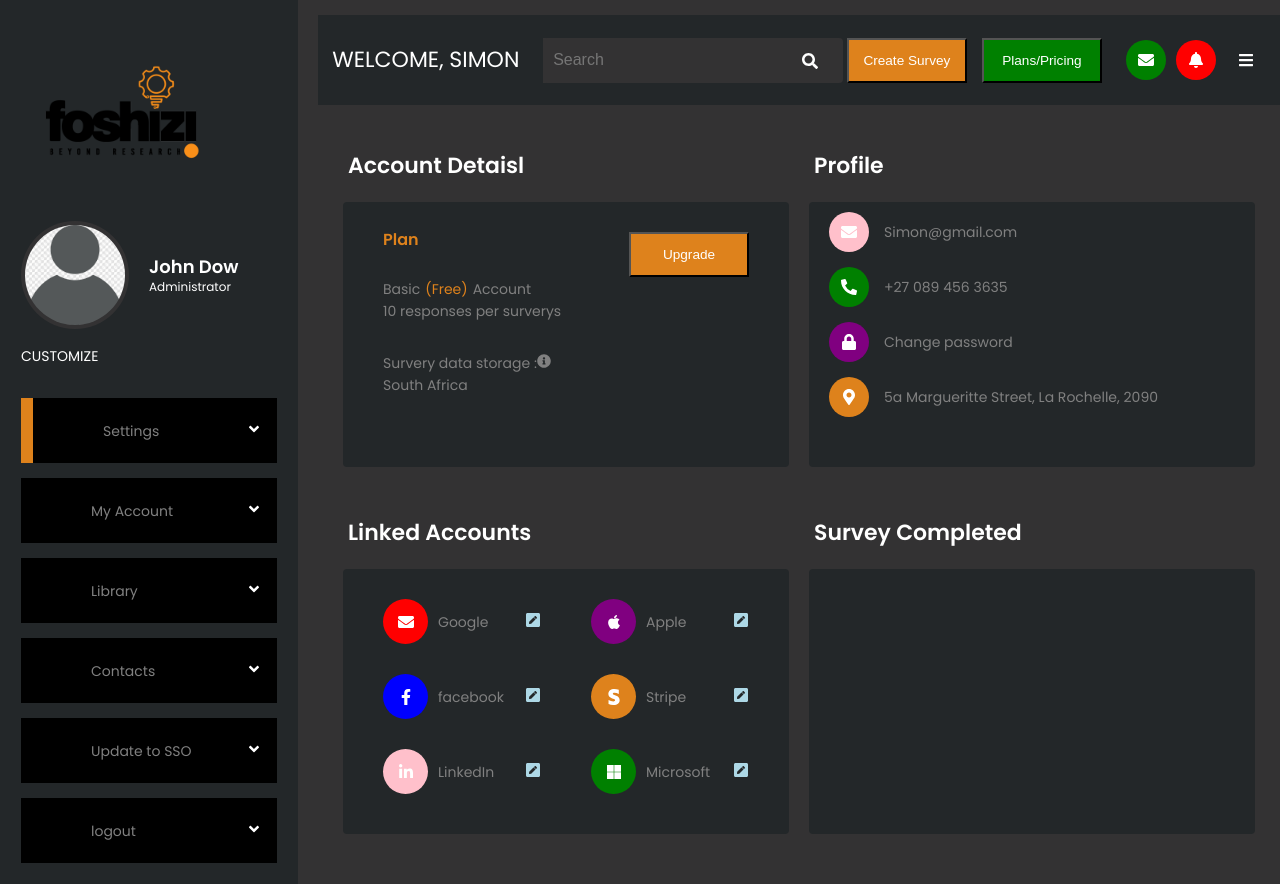
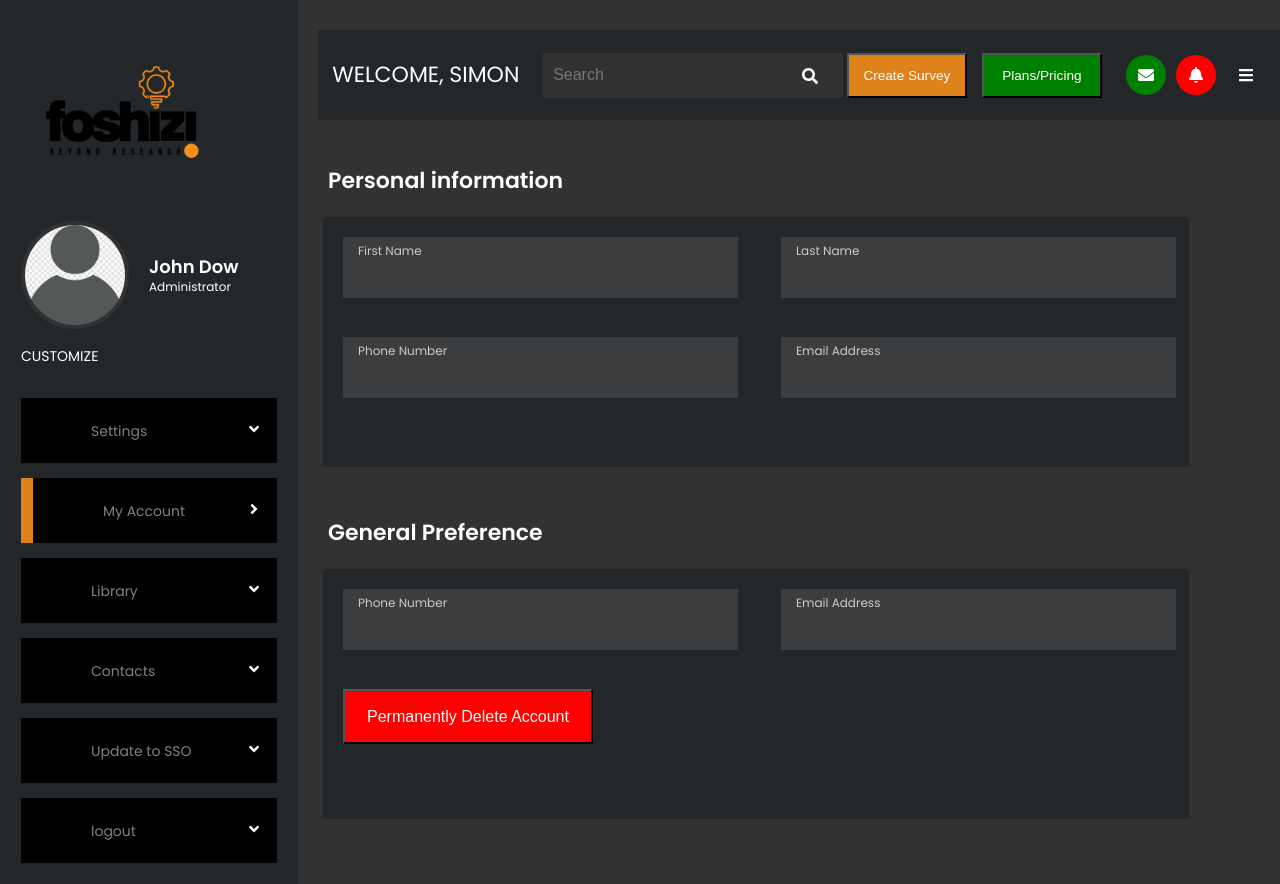
Before and after one commit to mwingrov/Foshizi, a Next.js app: page /dashboard in a window 1280 px wide. Built offline with nearby package versions, Linux system fonts and the light colour scheme.

Commit message:
features : My account pannel

```diff
--- a/src/components/base/button/ButtonElement.js
+++ b/src/components/base/button/ButtonElement.js
@@ -7,9 +7,11 @@ export const ButtonBtn = styled.button`
       ? "#de821c"
       : bg === "secondary"
       ? "green"
+      : bg === "danger"
+      ? "red"
       : "transparent"};
   white-space: nowrap;
-  height: 45px;
+  height: 55px;
   color: "#FFF";
   font-size: ${({ size }) =>
     size === "lg" ? "1.25rem" : size === "md" ? "1rem" : "0.85rem"};
@@ -26,7 +28,7 @@ export const ButtonBtn = styled.button`
     color: #3b3d3f;
   }
 
-  @media (min-width: 768px) {
+  @media (min-width: 1024px) {
     width: ${({ size }) =>
       size === "lg" ? "300px" : size === "md" ? "250px" : "120px"};
     height: ${({ size }) =>
--- a/src/components/base/card/cardElement.js
+++ b/src/components/base/card/cardElement.js
@@ -26,10 +26,11 @@ export const CardHeading = styled.h3`
 `;
 export const CardContainer = styled.div`
   height: 100%;
+  overflow: auto;
   background: #232729;
   border-radius: 4px;
   padding: 20px;
   @media (min-width: 768px) {
-    padding: 10px 20px;
+    padding: 20px;
   }
 `;
--- a/src/components/base/iconSideLink/index.js
+++ b/src/components/base/iconSideLink/index.js
@@ -7,9 +7,7 @@ const IconSideLink = ({ linkName, linkIcon, showActivePanel }) => {
     <LinkWrapper showActivePanel={showActivePanel}>
       {/* {linkIcon} */}
       <LinkElement>{linkName}</LinkElement>
-      <Arrow>
-        <FaAngleDown />
-      </Arrow>
+      <Arrow>{showActivePanel ? <FaAngleRight /> : <FaAngleDown />}</Arrow>
     </LinkWrapper>
   );
 };
--- a/src/components/base/input/InputElement.js
+++ b/src/components/base/input/InputElement.js
@@ -3,7 +3,7 @@ import styled from "styled-components";
 export const FormInputGroup = styled.div`
   position: relative;
   width: 100%;
-  height: 35px;
+  height: 50px;
   display: flex;
   flex-direction: column;
   background-color: #3b3d3f;
@@ -12,10 +12,10 @@ export const FormInputGroup = styled.div`
 export const FormLabel = styled.label`
   position: absolute;
   z-index: 1;
-  font-size: 14px;
-  padding-left: 10px;
-  padding-top: 10px;
-  margin-bottom: 10px;
+  font-size: 12px;
+  padding-left: 15px;
+  padding-top: 7.5px;
+  margin-bottom: 5px;
   color: #ccc;
 `;
 
@@ -26,7 +26,20 @@ export const FormInput = styled.input`
   height: calc(100% - 10px);
   outline: none;
   background-color: #3b3d3f;
-  padding-left: 10px;
+  padding-left: 15px;
   padding-top: 20px;
   font-size: 14px;
+  color: #fff;
 `;
+
+export const InputGroup = styled.div`
+  display: flex;
+  flex-direction: column;
+  background: #232729;
+  @media (min-width: 768px) {
+    flex-direction: row;
+    justify-content: space-between;
+    gap: 50px;
+    margin-bottom: 50px;
+  }
+`;
--- a/src/components/base/input/index.js
+++ b/src/components/base/input/index.js
@@ -1,10 +1,10 @@
 import { FormInputGroup, FormInput, FormLabel } from "./InputElement";
 
-const Input = () => {
+const Input = ({ label, type }) => {
   return (
     <FormInputGroup>
-      <FormLabel>Username</FormLabel>
-      <FormInput type="text"></FormInput>
+      <FormLabel>{label}</FormLabel>
+      <FormInput type={type}></FormInput>
     </FormInputGroup>
   );
 };
--- a/src/components/cards/chatCard/ChatElement.js
+++ b/src/components/cards/chatCard/ChatElement.js
@@ -1,5 +1,57 @@
 import styled from "styled-components";
 
 export const ChatContainer = styled.div``;
+export const ChatSender = styled.div`
+  display: flex;
+  align-items: center;
+  gap: 15px;
+  margin: 5px 0;
+`;
 
-export const ChatSender = styled.div``;
+export const ChatReceiver = styled.div`
+  display: flex;
+  align-items: center;
+  justify-content: flex-end;
+  gap: 15px;
+`;
+export const ChatContent = styled.div`
+  background: green;
+  min-height: 20px;
+  width: 200px;
+  color: #fff;
+  display: flex;
+  align-items: center;
+`;
+export const ChatContentReceiver = styled.div`
+  background: #333;
+  min-height: 20px;
+  width: 200px;
+  color: #fff;
+  display: flex;
+  align-items: center;
+  margin: 5px 0;
+`;
+
+export const Chat = styled.p`
+  font-size: 12px;
+  color: #fff;
+  padding: 7px;
+`;
+
+export const Pointer = styled.div`
+  width: 25px;
+  height: 15px;
+  background: green;
+  font-size: 12px;
+  color: #fff;
+  transform: rotate(-30deg) translate(-3px, -5px);
+`;
+
+export const PointerReceiver = styled.div`
+  width: 20px;
+  height: 15px;
+  background: #333;
+  font-size: 12px;
+  color: #fff;
+  // transform: rotate(-30deg) translate(12px, 10px);
+`;
--- a/src/components/cards/chatCard/index.js
+++ b/src/components/cards/chatCard/index.js
@@ -1,5 +1,13 @@
 import Card from "@/components/base/card";
-import { ChatContainer, ChatSender } from "./ChatElement";
+import {
+  ChatReceiver,
+  ChatSender,
+  ChatContent,
+  ChatContentReceiver,
+  Chat,
+  Pointer,
+  PointerReceiver,
+} from "./ChatElement";
 import {
   ImageContainer,
   ImageElement,
@@ -9,7 +17,6 @@ import profileImage from "../../../../assets/images/profile.png";
 const ChatCard = () => {
   return (
     <Card width="half" title="Chat">
-      <ChatContainer>
       <ChatSender>
         <ImageContainer>
           <ImageElement
@@ -19,8 +26,56 @@ const ChatCard = () => {
             alt="sender-icon"
           />
         </ImageContainer>
+        <ChatContent>
+          <Pointer></Pointer>
+          <Chat>Hello world from nowhere.</Chat>
+        </ChatContent>
       </ChatSender>
-      </ChatContainer>
+      <ChatSender>
+        <ImageContainer>
+          <ImageElement
+            src={profileImage}
+            width=""
+            height=""
+            alt="sender-icon"
+          />
+        </ImageContainer>
+        <ChatContent>
+          <Pointer></Pointer>
+          <Chat>Hello world from nowhere.</Chat>
+        </ChatContent>
+      </ChatSender>
+      <ChatReceiver>
+        <ChatContentReceiver>
+          <Chat>
+            Hello world from nowhere.n publishing and graphic design, Lorem
+            ipsum is a
+          </Chat>
+          <PointerReceiver></PointerReceiver>
+        </ChatContentReceiver>
+        <ImageContainer>
+          <ImageElement
+            src={profileImage}
+            width=""
+            height=""
+            alt="sender-icon"
+          />
+        </ImageContainer>
+      </ChatReceiver>
+      <ChatSender>
+        <ImageContainer>
+          <ImageElement
+            src={profileImage}
+            width=""
+            height=""
+            alt="sender-icon"
+          />
+        </ImageContainer>
+        <ChatContent>
+          <Pointer></Pointer>
+          <Chat>Hello world from nowhere.</Chat>
+        </ChatContent>
+      </ChatSender>
     </Card>
   );
 };
--- a/src/components/layout/dashboard/DashboardElement.js
+++ b/src/components/layout/dashboard/DashboardElement.js
@@ -40,7 +40,7 @@ export const PanelContainer = styled.section`
     display: grid;
     grid-template-rows: repeat(2, 1fr);
     gap: 10px;
-    padding: 20px 10px;
+    padding: 20px 0;
   }
 `;
 export const RowContainer = styled.div`
@@ -51,6 +51,6 @@ export const RowContainer = styled.div`
     flex-direction: row;
     justify-content: space-between;
     gap: 10px;
-    padding: 20px 10px;
+    padding: 20px 0;
   }
 `;
--- a/src/components/layout/dashboard/index.js
+++ b/src/components/layout/dashboard/index.js
@@ -9,7 +9,7 @@ import UpdateSSOPanel from "@/components/ui/panels/UpdateSSOPanel";
 import { DashboardWrapper, DashboardMain } from "./DashboardElement";
 
 const Dashboard = () => {
-  const [showActivePanel, setShowActivePanel] = useState("Settings");
+  const [showActivePanel, setShowActivePanel] = useState("My Account");
 
   return (
     <DashboardWrapper>
--- a/src/components/layout/logger/index.js
+++ b/src/components/layout/logger/index.js
@@ -17,9 +17,8 @@ const Logger = () => {
       <LoginPanel>
         <Logo size={350} />
         <SigninContainer>
-          <Input label />
-          <Input />
-          <Input />
+          <Input label="Email" type="email" />
+          <Input label="Password" type="password" />
           <CheckboxButton label="Keep me logged in" />
           <Button btnText="Sign In" link="dashboard" />
         </SigninContainer>
--- a/src/components/ui/panels/AccountPanel.js
+++ b/src/components/ui/panels/AccountPanel.js
@@ -1,24 +1,40 @@
-import ProfileCard from "@/components/cards/profileCard";
-import CustomerSurveyCompletedCard from "@/components/cards/customerSurveyCompletedCard";
-import ColleagueCard from "@/components/cards/colleaguesCard";
-import ChatCard from "@/components/cards/chatCard";
-import BioCard from "@/components/cards/bioCard";
 import {
   RowContainer,
   PanelContainer,
 } from "@/components/layout/dashboard/DashboardElement";
+import Card from "@/components/base/card";
+import Input from "@/components/base/input";
+import { InputGroup } from "@/components/base/input/InputElement";
+import Button from "@/components/base/button";
 
 const AccountPanel = () => {
   return (
     <PanelContainer>
       <RowContainer>
-        <ProfileCard width="" />
-        <BioCard width="" />
-        <CustomerSurveyCompletedCard width="half" />
+        <Card width="full" title="Personal information">
+          <InputGroup>
+            <Input label="First Name" type="text" />
+            <Input label="Last Name" type="text" />
+          </InputGroup>
+          <InputGroup>
+            <Input label="Phone Number" type="text" />
+            <Input label="Email Address" type="email" />
+          </InputGroup>
+        </Card>
       </RowContainer>
       <RowContainer>
-        <ColleagueCard width="full" />
-        <ChatCard width="half" />
+        <Card width="full" title="General Preference">
+          <InputGroup>
+            <Input label="Phone Number" type="text" />
+            <Input label="Email Address" type="email" />
+          </InputGroup>
+          <Button
+            size="md"
+            btnText="Permanently Delete Account"
+            link="/"
+            bg="danger"
+          />
+        </Card>
       </RowContainer>
     </PanelContainer>
   );
--- a/src/components/ui/panels/ContactPanel.js
+++ b/src/components/ui/panels/ContactPanel.js
@@ -1,7 +1,27 @@
-import React from "react";
+import ProfileCard from "@/components/cards/profileCard";
+import CustomerSurveyCompletedCard from "@/components/cards/customerSurveyCompletedCard";
+import ColleagueCard from "@/components/cards/colleaguesCard";
+import ChatCard from "@/components/cards/chatCard";
+import BioCard from "@/components/cards/bioCard";
+import {
+  RowContainer,
+  PanelContainer,
+} from "@/components/layout/dashboard/DashboardElement";
 
 const ContactPanel = () => {
-  return <div>ContactPanel</div>;
+  return (
+    <PanelContainer>
+      <RowContainer>
+        <ProfileCard width="" />
+        <BioCard width="" />
+        <CustomerSurveyCompletedCard width="half" />
+      </RowContainer>
+      <RowContainer>
+        <ColleagueCard width="full" />
+        <ChatCard width="half" />
+      </RowContainer>
+    </PanelContainer>
+  );
 };
 
 export default ContactPanel;
```
Lines whose indentation alone changed are shown as unchanged.
